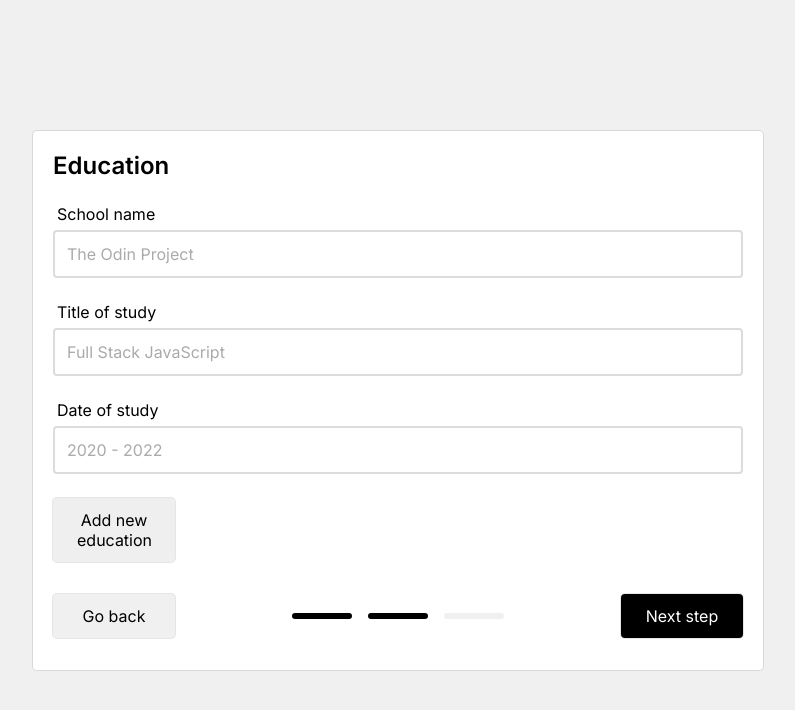
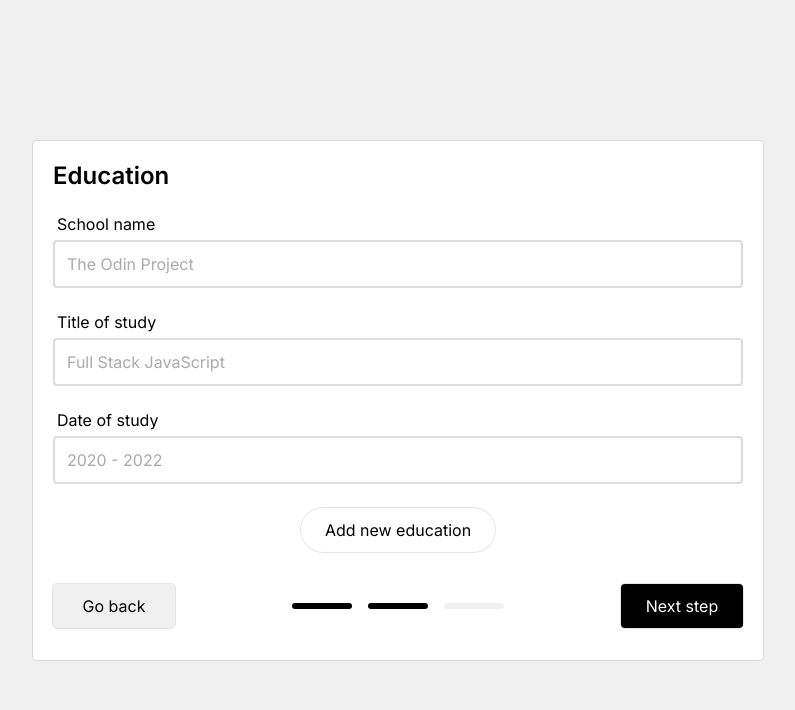
Before and after one commit to nelrnd/react-cv-application, a React (Create React App) app: page / in a window 1280 px wide. Both pictures are taken after a click on the button "Next step". Shown: the top 710 px of the page, without its empty margins (242-1037 px from the left). Built offline with nearby package versions, Linux system fonts and the light colour scheme.

Commit message:
Style "add new" buttons

```diff
--- a/src/components/EducationFormSection.js
+++ b/src/components/EducationFormSection.js
@@ -17,7 +17,7 @@ class EducationFormSection extends Component {
           );
         })}
 
-        <button className='outline'>Add new education</button>
+        <button className='outline center'>Add new education</button>
       </div>
     );
   }
--- a/src/components/WorkFormSection.js
+++ b/src/components/WorkFormSection.js
@@ -20,7 +20,7 @@ class WorkFormSection extends Component {
           );
         })}
 
-        <button className='outline'>Add new work experience</button>
+        <button className='outline center'>Add new work experience</button>
       </div>
     );
   }
--- a/src/styles.css
+++ b/src/styles.css
@@ -131,7 +131,7 @@ hr {
 
 button {
   font-size: 16px;
-  width: 122px;
+  min-width: 122px;
   padding: 12px 24px;
   border: none;
   border-radius: 4px;
@@ -151,6 +151,16 @@ button.primary {
 button.secondary {
   color: black;
   background-color: #f0f0f0;
+}
+
+button.outline {
+  border-radius: 100px;
+  background: none;
+}
+
+button.center {
+  display: block;
+  margin: 0 auto;
 }
 
 .multi-step-form-control,
```
